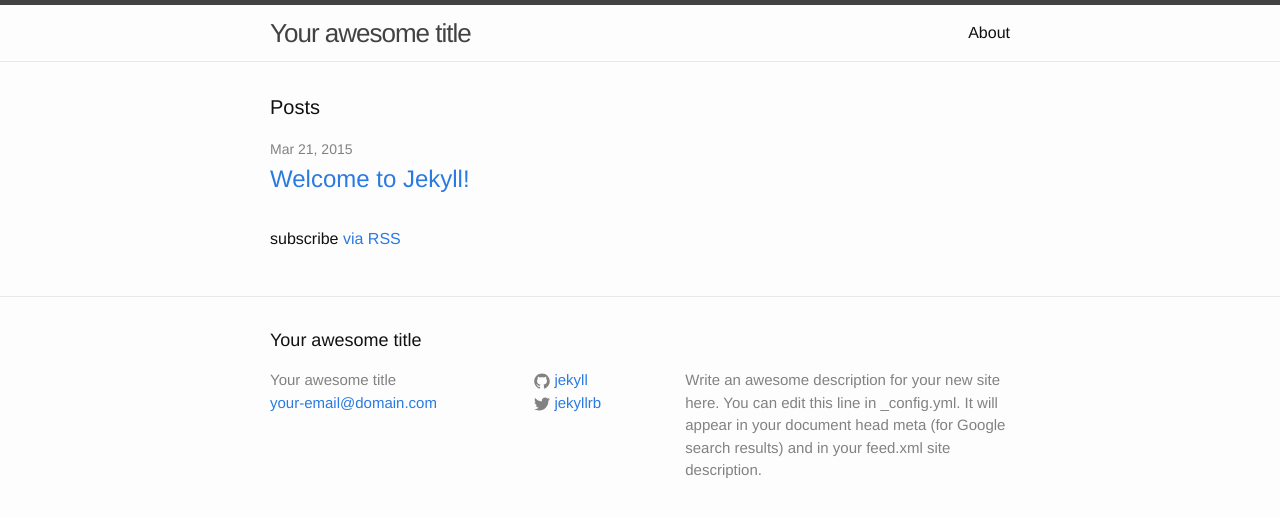
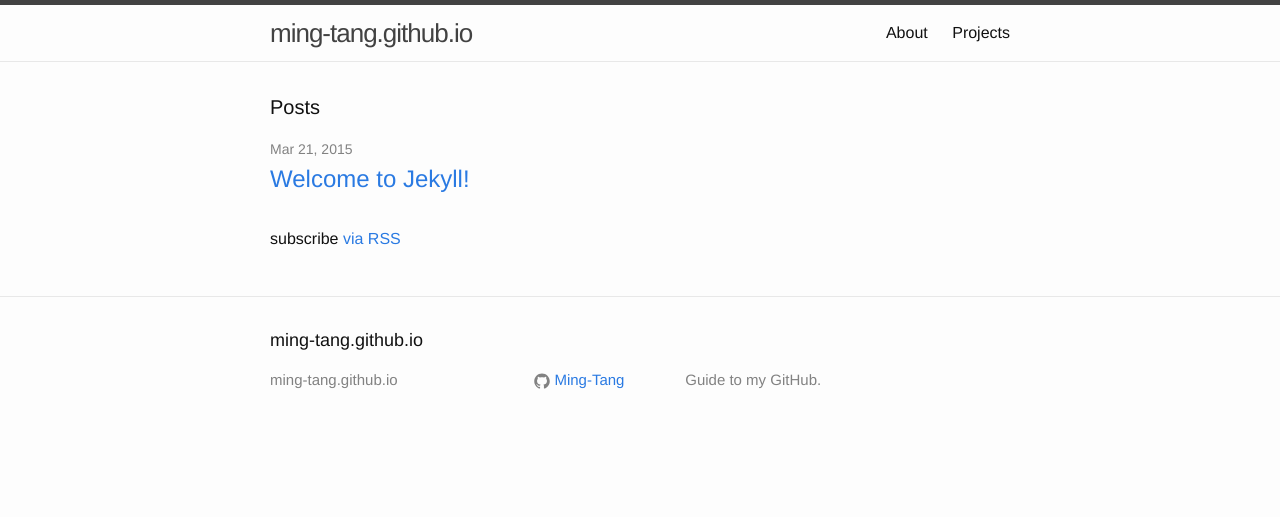
Before and after one commit to Ming-Tang/ming-tang.github.io, a Jekyll site: the page built from index.html, in a window 1280 px wide. Shown: the top 517 px of the page. Built offline with Jekyll 4.4.1, drawn with Linux system fonts in a browser that asks for light colours.

Commit message:
Projects page

```diff
--- a/_config.yml
+++ b/_config.yml
@@ -1,14 +1,10 @@
 # Site settings
-title: Your awesome title
-email: your-email@domain.com
+title: ming-tang.github.io
 description: > # this means to ignore newlines until "baseurl:"
-  Write an awesome description for your new site here. You can edit this
-  line in _config.yml. It will appear in your document head meta (for
-  Google search results) and in your feed.xml site description.
+  Guide to my GitHub.
 baseurl: "" # the subpath of your site, e.g. /blog/
-url: "http://yourdomain.com" # the base hostname & protocol for your site
-twitter_username: jekyllrb
-github_username:  jekyll
+url: "ming-tang.github.io" # the base hostname & protocol for your site
+github_username:  Ming-Tang
 
 # Build settings
 markdown: kramdown
```
Also changed, not shown: projects.md (added, +79 -0 lines).
